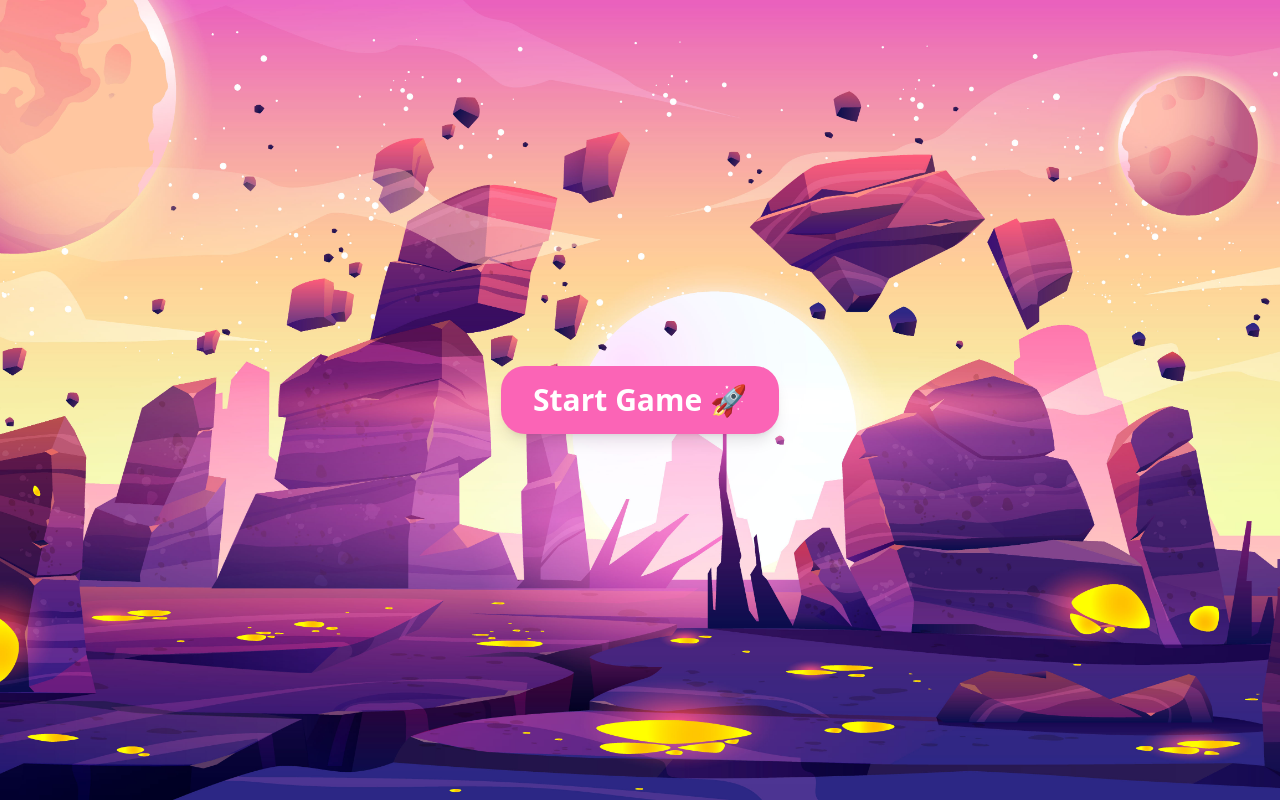
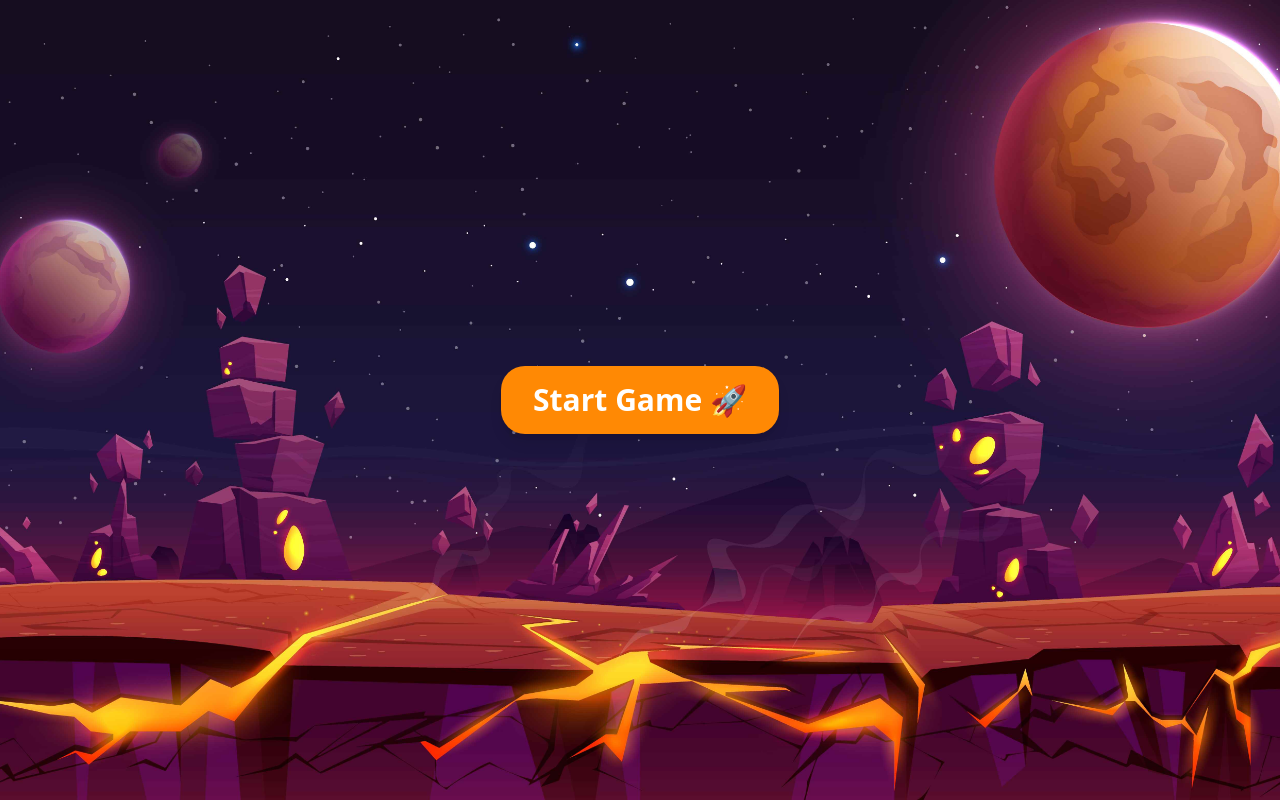
Before and after one commit to CutieMath/rewards-team-game, a React (Vite) app: page / in a window 1280 px wide. Built offline with nearby package versions, Linux system fonts and the light colour scheme.

Commit message:
update bg and color scheme

```diff
--- a/src/App.jsx
+++ b/src/App.jsx
@@ -50,7 +50,7 @@
       {!hasStarted ? (
         <button
           onClick={() => setHasStarted(true)}
-          className="cursor-pointer px-8 py-4 bg-pink-400 text-white text-3xl font-bold rounded-3xl hover:bg-pink-500 transition shadow-lg"
+          className="cursor-pointer px-8 py-4 bg-orange-400 text-white text-3xl font-bold rounded-3xl hover:bg-orange-500 transition shadow-lg"
         >
           Start Game 🚀
         </button>
@@ -87,7 +87,7 @@
             {/* Next / Done Button */}
             <button
               onClick={handleNext}
-              className={`cursor-pointer mt-6 px-6 py-3 text-white rounded-3xl text-2xl font-bold transition bg-purple-500 hover:bg-purple-600`}
+              className={`cursor-pointer mt-6 px-6 py-3 text-white rounded-3xl text-2xl font-bold transition bg-orange-400 hover:bg-orange-500`}
             >
               {currentIndex === assignments.length - 1 ? "DONE ✨" : "Next"}
             </button>
```
Also changed, not shown: src/assets/bg.jpg.
